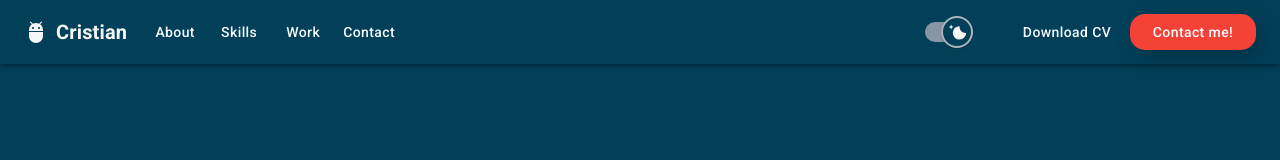
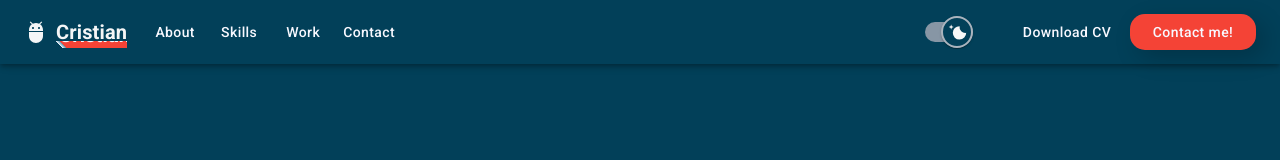
Before and after one commit to MCris29/portfolio, a Next.js app: page / in a window 1280 px wide. Shown: the top 160 px of the page. Built offline with nearby package versions, Linux system fonts and the light colour scheme.

Commit message:
Glitch effect

```diff
--- a/src/components/Navigation.tsx
+++ b/src/components/Navigation.tsx
@@ -135,7 +135,7 @@ const Navigation: FC<Props> = ({ mode, onChange }) => {
               textDecoration: "none",
             }}
           >
-            Cristian
+            <div className={styles.logo}>Cristian</div>
           </Typography>
 
           <Box
@@ -159,7 +159,7 @@ const Navigation: FC<Props> = ({ mode, onChange }) => {
                 textDecoration: "none",
               }}
             >
-              Cristian
+              <div className={styles.logo}>Cristian</div>
             </Typography>
           </Box>
           <Box sx={{ flexGrow: 1, display: { xs: "flex", md: "none" } }}>
@@ -170,11 +170,10 @@ const Navigation: FC<Props> = ({ mode, onChange }) => {
             {pages.map((page, key) => (
               <Link key={key} href={page.link}>
                 <Button
+                  className={styles.button_section}
                   onClick={toggleDrawer("bottom", false)}
                   sx={{
                     color: mode == "dark" ? "#F8F8FF" : "#2A2A2A",
-                    display: "block",
-                    textTransform: "none",
                   }}
                 >
                   {page.text}
@@ -227,6 +226,9 @@ const Navigation: FC<Props> = ({ mode, onChange }) => {
             </Button>
             <Link href={"mailto:crismax0629@gmail.com"}>
               <Button className={styles.button_2}>Contact me!</Button>
+              {/* <Button className={glitch_style.glitch_effect}>
+                Contact me!
+              </Button> */}
             </Link>
           </Box>
         </Toolbar>
--- a/src/styles/Home.module.scss
+++ b/src/styles/Home.module.scss
@@ -236,3 +236,51 @@ $shadow: 8px 8px 24px rgba(0, 0, 0, 0.2);
 /* Extra large devices (large laptops and desktops, 1200px and up) */
 @media only screen and (min-width: 1200px) {
 }
+
+
+@keyframes glitch {
+  0% {
+    clip-path: var(--slice-1);
+    transform: translate(-20px -10px);
+  }
+  10% {
+    clip-path: var(--slice-3);
+    transform: translate(10px 10px);
+  }
+  20% {
+    clip-path: var(--slice-1);
+    transform: translate(-10px 10px);
+  }
+  30% {
+    clip-path: var(--slice-3);
+    transform: translate(0px 5px);
+  }
+  40% {
+    clip-path: var(--slice-2);
+    transform: translate(-5px 0px);
+  }
+  50% {
+    clip-path: var(--slice-3);
+    transform: translate(5px 0px);
+  }
+  60% {
+    clip-path: var(--slice-4);
+    transform: translate(5px 10px);
+  }
+  70% {
+    clip-path: var(--slice-2);
+    transform: translate(-10px 10px);
+  }
+  80% {
+    clip-path: var(--slice-5);
+    transform: translate(20px -10px);
+  }
+  90% {
+    clip-path: var(--slice-1);
+    transform: translate(-10px 0px);
+  }
+  100% {
+    clip-path: var(--slice-3);
+    transform: translate(0);
+  }
+}
--- a/src/styles/Navigation.module.scss
+++ b/src/styles/Navigation.module.scss
@@ -4,6 +4,46 @@ $shadow: 8px 8px 24px rgba(0, 0, 0, 0.2);
 .navigation {
   background: transparent;
   box-shadow: none;
+
+  .logo,
+  .logo::after {
+    border: 0;
+    outline: transparent;
+    position: relative;
+    text-transform: none;
+    justify-self: center;
+    height: fit-content;
+
+    animation: 1s glitch;
+    animation-timing-function: steps(2, end);
+  }
+
+  .logo::after {
+    --slice-0: inset(50% 50% 50% 50%);
+    --slice-1: inset(80% -6px 0 0);
+    --slice-2: inset(50% -6px 30% 0);
+    --slice-3: inset(10% -6px 85% 0);
+    --slice-4: inset(40% -6px 43% 0);
+    --slice-5: inset(80% -6px 5% 0);
+
+    content: "Cristian";
+    display: block;
+    position: absolute;
+    width: 9.3em;
+    top: 0;
+    left: 0;
+    right: 0;
+    bottom: 0;
+    background: linear-gradient(
+      45deg,
+      transparent 3%,
+      #f8f8ff 3%,
+      #448aa6 5%,
+      #f44336 5%
+    );
+    text-shadow: -3px -3px 0px #f8f005, 3px 3px 0px #f8f8ff;
+    clip-path: var(--slice-0);
+  }
 
   .button_1 {
     text-transform: none;
@@ -12,18 +52,83 @@ $shadow: 8px 8px 24px rgba(0, 0, 0, 0.2);
     height: fit-content;
   }
 
-  .button_2 {
+  .button_1:hover {
+    a {
+      background: -webkit-linear-gradient(0deg, #f44336, #448aa6);
+      -webkit-background-clip: text;
+      -webkit-text-fill-color: transparent;
+      transform: scale(1.1);
+      transition: 0.2s;
+      z-index: 1000;
+    }
+  }
+
+  .button_2,
+  .button_2::after {
+    background: linear-gradient(45deg, transparent 5%, #f44336 5%);
+    border: 0;
     color: #f8f8ff;
+    outline: transparent;
+    position: relative;
+    width: 9em;
     text-transform: none;
-    background-color: #f44336;
     justify-self: center;
     border-radius: $border_radius_button;
-    width: 9em;
     box-shadow: $shadow;
     height: fit-content;
+  }
+
+  .button_2:hover {
+    background: linear-gradient(45deg, transparent 5%, #448aa6 5%);
+    transform: scale(1.1);
+    transition: 0.2s;
+    z-index: 1000;
+  }
+
+  .button_2:hover::after {
+    animation: 1s glitch;
+    animation-timing-function: steps(2, end);
+  }
+
+  .button_2::after {
+    --slice-0: inset(50% 50% 50% 50%);
+    --slice-1: inset(80% -6px 0 0);
+    --slice-2: inset(50% -6px 30% 0);
+    --slice-3: inset(10% -6px 85% 0);
+    --slice-4: inset(40% -6px 43% 0);
+    --slice-5: inset(80% -6px 5% 0);
+
+    content: "Contact me!";
+    display: block;
+    position: absolute;
+    width: 9.3em;
+    top: 0;
+    left: 0;
+    right: 0;
+    bottom: 0;
+    background: linear-gradient(
+      45deg,
+      transparent 3%,
+      #f8f8ff 3%,
+      #f8f8ff 5%,
+      #f44336 5%
+    );
+    text-shadow: -3px -3px 0px #f8f005, 3px 3px 0px #f8f8ff;
+    clip-path: var(--slice-0);
+  }
+
+  .button_section {
+    display: "block";
+    text-transform: none;
 
     &:hover {
-      background-color: #8c0303;
+      background: -webkit-linear-gradient(0deg, #f44336, #448aa6);
+      -webkit-background-clip: text;
+      -webkit-text-fill-color: transparent;
+
+      transform: scale(1.2);
+      transition: 0.2s;
+      z-index: 1000;
     }
   }
 }
@@ -66,3 +171,50 @@ $shadow: 8px 8px 24px rgba(0, 0, 0, 0.2);
     justify-content: center;
   }
 }
+
+@keyframes glitch {
+  0% {
+    clip-path: var(--slice-1);
+    transform: translate(-20px -10px);
+  }
+  10% {
+    clip-path: var(--slice-3);
+    transform: translate(10px 10px);
+  }
+  20% {
+    clip-path: var(--slice-1);
+    transform: translate(-10px 10px);
+  }
+  30% {
+    clip-path: var(--slice-3);
+    transform: translate(0px 5px);
+  }
+  40% {
+    clip-path: var(--slice-2);
+    transform: translate(-5px 0px);
+  }
+  50% {
+    clip-path: var(--slice-3);
+    transform: translate(5px 0px);
+  }
+  60% {
+    clip-path: var(--slice-4);
+    transform: translate(5px 10px);
+  }
+  70% {
+    clip-path: var(--slice-2);
+    transform: translate(-10px 10px);
+  }
+  80% {
+    clip-path: var(--slice-5);
+    transform: translate(20px -10px);
+  }
+  90% {
+    clip-path: var(--slice-1);
+    transform: translate(-10px 0px);
+  }
+  100% {
+    clip-path: var(--slice-3);
+    transform: translate(0);
+  }
+}
--- a/src/utils/theme.ts
+++ b/src/utils/theme.ts
@@ -12,14 +12,14 @@ const secondaryPalette = {
   main: "#F44336",
   light: "#400101",
   dark: "#8C0303",
-  contrastText: "#F8F8F8",
+  contrastText: "#F8F8FF",
 };
 
 const errorPalette = {
   main: "#F44336",
   light: "#E57373",
   dark: "#D32F2F",
-  contrastText: "#F8F8F8",
+  contrastText: "#F8F8FF",
 };
 
 const warningPalette = {
@@ -33,7 +33,7 @@ const infoPalette = {
   main: "#2196f3",
   light: "#64b5f6",
   dark: "#1976d2",
-  contrastText: "#F8F8F8",
+  contrastText: "#F8F8FF",
 };
 
 const successPalette = {
@@ -46,7 +46,7 @@ const successPalette = {
 const lightThemeOptions: ThemeOptions = {
   palette: {
     background: {
-      default: "#F8F8F8",
+      default: "#F8F8FF",
       paper: "#448AA6",
     },
     text: {
```
Also changed, not shown: src/styles/globals.css (line endings or trailing spaces).
